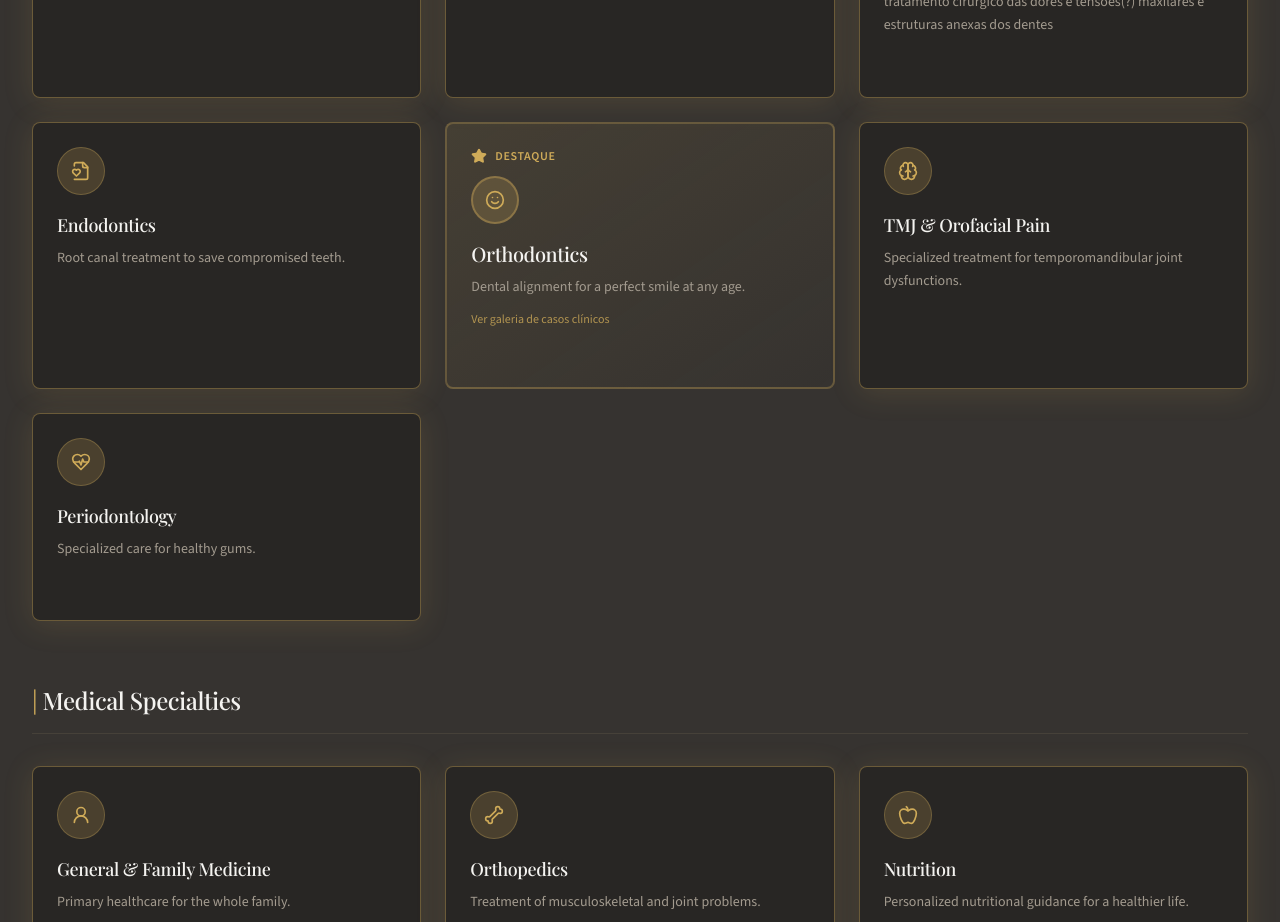
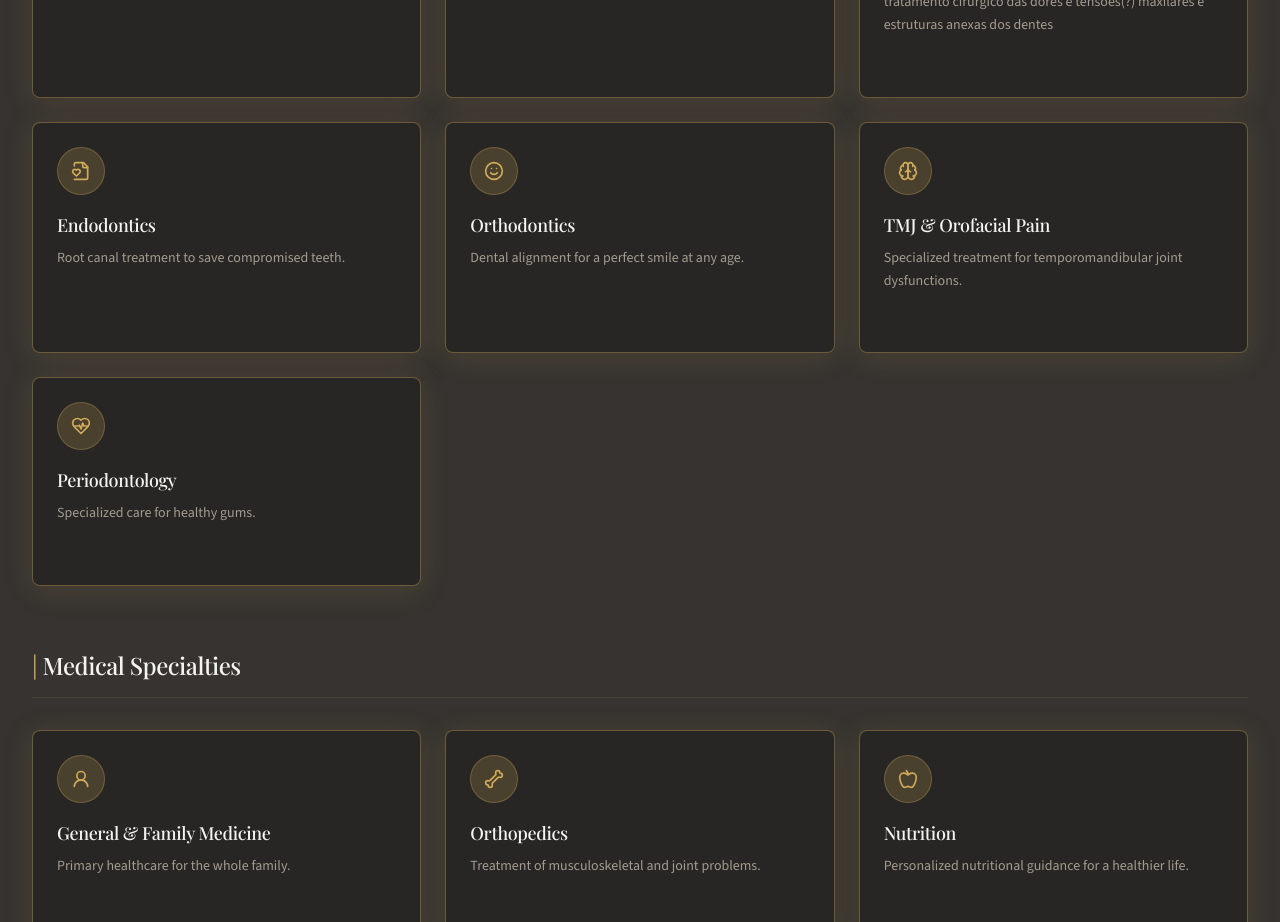
Before and after one commit to triava7/MarinaMacedo, a React (Create React App) app: page /#/services in a window 1280 px wide. Shown: the part 1100-2022 px from the top of the page. Built offline with nearby package versions, Linux system fonts and the light colour scheme; a web font is replaced by a local one.

Commit message:
auto-commit for fc7e4e39-8122-44df-b31b-50e1fc79192f

```diff
--- a/src/pages/ServicesPage.jsx
+++ b/src/pages/ServicesPage.jsx
@@ -50,7 +50,7 @@ const ServicesPage = () => {
   };
 
   // Services with featured/highlighted styling
-  const featuredServices = ['orthodontics'];
+  const featuredServices = [];
 
   const fadeInUp = {
     initial: { opacity: 0, y: 30 },
```
